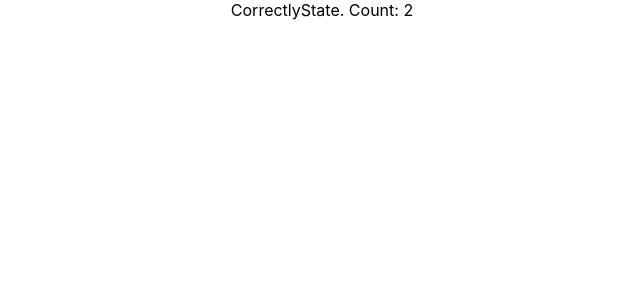
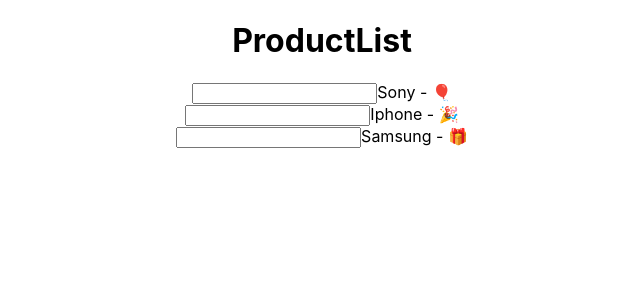
Before and after one commit to PhamTrung31/LearnReact, a React (Create React App) app in the folder beginer/: page / in a window 1280 px wide. Shown: the top 300 px of the page, without its empty margins (318-958 px from the left). Built offline with nearby package versions, Linux system fonts and the light colour scheme.

Commit message:
List and Key in React

```diff
--- a/beginer/src/App.js
+++ b/beginer/src/App.js
@@ -6,14 +6,16 @@
 import BareButton from './BareButton'
 import LoginControl from './LoginControl'
 import CorrectlyState from './CorrectlyState'
+import ProductList from './ProductList/ProductList'
 
 function App() {
-  const [visible, setVisible] = useState(true)
+  // const [visible, setVisible] = useState(true)
 
   return (
     <div className='App'>
       {/* <LoginControl isLoggedIn={false} /> */}
-      <CorrectlyState />
+      {/* <CorrectlyState /> */}
+      <ProductList />
     </div>
   )
 }
--- /dev/null
+++ b/beginer/src/ProductList/ProductItem.jsx
@@ -0,0 +1,15 @@
+import React, { Component } from 'react'
+
+export class ProductItem extends Component {
+  render() {
+    const { product } = this.props
+    return (
+      <div className='product-item'>
+        <input />
+        {product.name} - {product.avatar}
+      </div>
+    )
+  }
+}
+
+export default ProductItem
--- /dev/null
+++ b/beginer/src/ProductList/ProductList.jsx
@@ -0,0 +1,45 @@
+import React from 'react'
+import ProductItem from './ProductItem'
+
+export default class ProductList extends React.Component {
+  constructor(props) {
+    super(props)
+
+    this.state = {
+      productList: [
+        {
+          id: '1a',
+          name: 'Sony',
+          avatar: '🎈'
+        },
+        {
+          id: '2b',
+          name: 'Iphone',
+          avatar: '🎉'
+        },
+        {
+          id: '3c',
+          name: 'Samsung',
+          avatar: '🎁'
+        }
+      ]
+    }
+  }
+  render() {
+    const list = this.state.productList.map((product) => (
+      //khong tach file
+      // <div className='product-item' key={product.id}>
+      //   <input />
+      //   {product.name} - {product.avatar}
+      // </div>
+
+      <ProductItem product={product} key={product.id} />
+    ))
+    return (
+      <div>
+        <h1>ProductList</h1>
+        <div className='product-list'>{list}</div>
+      </div>
+    )
+  }
+}
```
